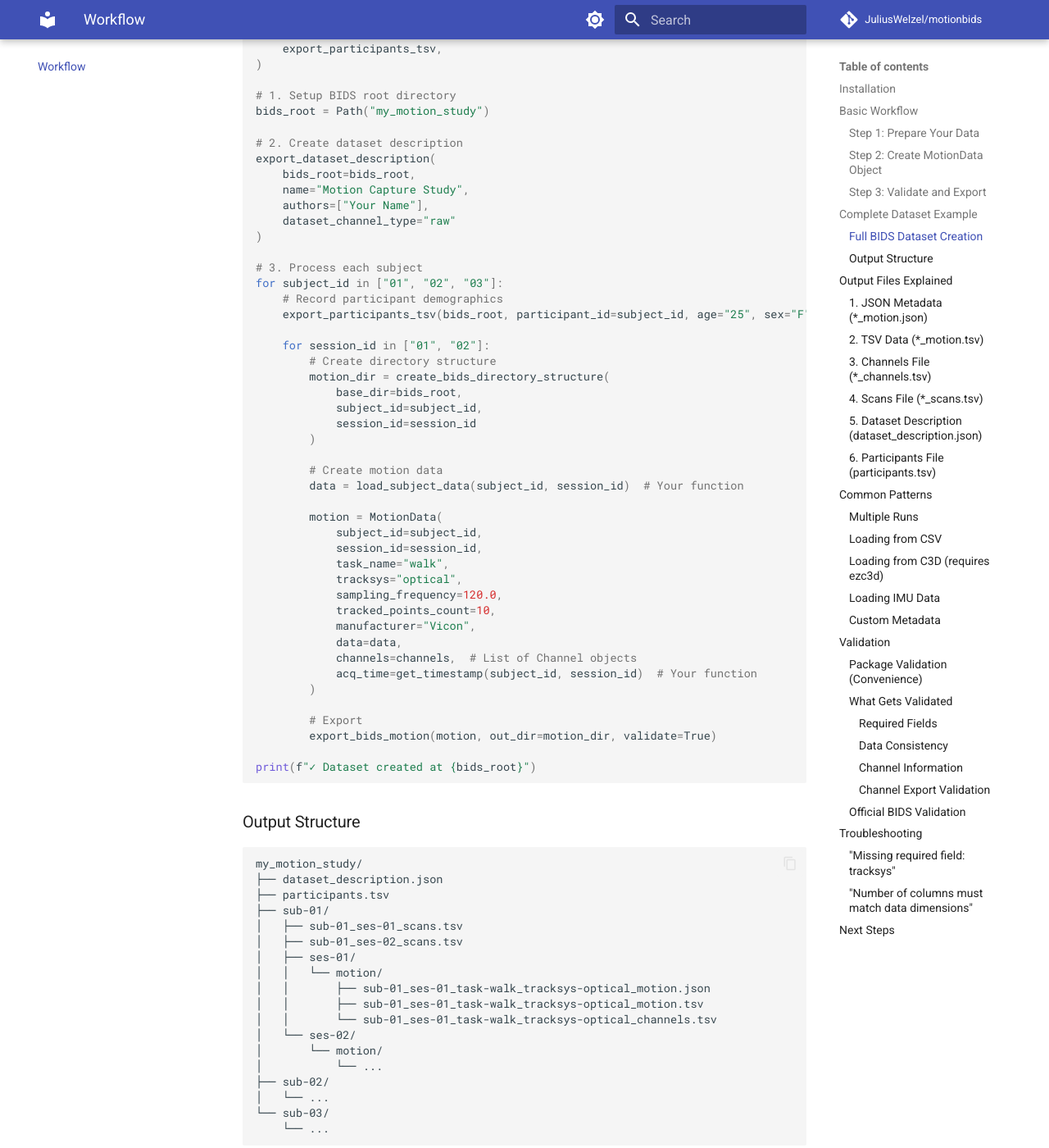
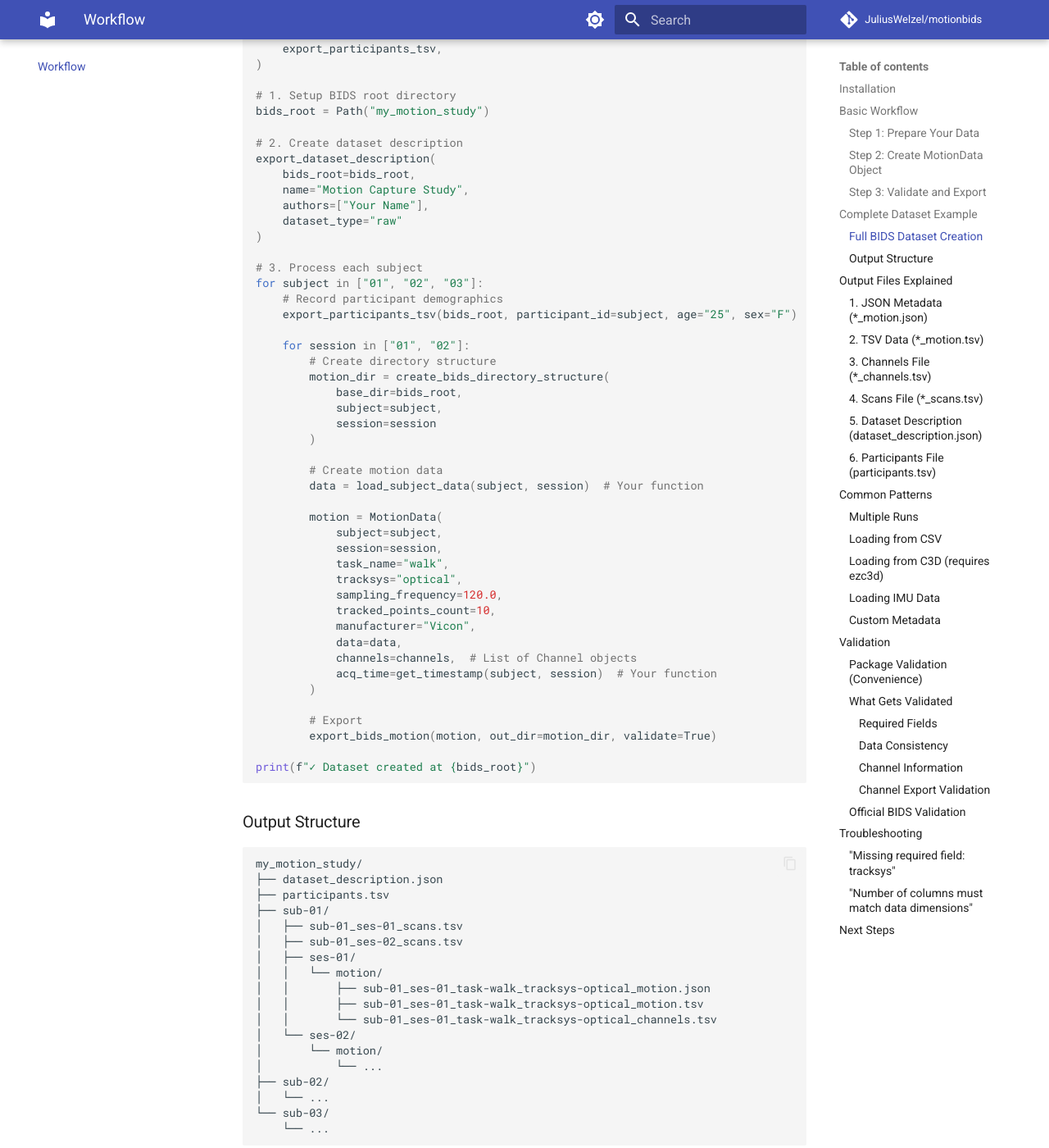
Before and after one commit to JuliusWelzel/motionbids, an MkDocs documentation site: the page built from docs/workflow.md, in a window 1280 px wide and 1400 px high, scrolled down 2413 px. Shown: the whole window at 82% size. Built offline with MkDocs 1.6.1 and Material for MkDocs 9.7.7, drawn with Linux system fonts in a browser that asks for light colours; comment, search, counter and statistics services are not loaded; some of the changed text lies outside the part shown.

````diff
--- a/docs/workflow.md
+++ b/docs/workflow.md
@@ -62,7 +62,7 @@ channels = [
 ```python
 motion = MotionData(
     # Required fields
-    subject_id="01",
+    subject="01",
     task_name="walk",
     tracksys="optical",  # optical, imu, video, etc.
     sampling_frequency=120.0,
@@ -74,7 +74,7 @@ motion = MotionData(
     recording_type="continuous",
 
     # Optional session/run info
-    session_id="01",
+    session="01",
     run=1,
     acquisition="indoor",
     acq_time="2025-11-05T14:30:00",
@@ -126,28 +126,28 @@ export_dataset_description(
     bids_root=bids_root,
     name="Motion Capture Study",
     authors=["Your Name"],
-    dataset_channel_type="raw"
+    dataset_type="raw"
 )
 
 # 3. Process each subject
-for subject_id in ["01", "02", "03"]:
+for subject in ["01", "02", "03"]:
     # Record participant demographics
-    export_participants_tsv(bids_root, participant_id=subject_id, age="25", sex="F")
+    export_participants_tsv(bids_root, participant_id=subject, age="25", sex="F")
 
-    for session_id in ["01", "02"]:
+    for session in ["01", "02"]:
         # Create directory structure
         motion_dir = create_bids_directory_structure(
             base_dir=bids_root,
-            subject_id=subject_id,
-            session_id=session_id
+            subject=subject,
+            session=session
         )
 
         # Create motion data
-        data = load_subject_data(subject_id, session_id)  # Your function
+        data = load_subject_data(subject, session)  # Your function
 
         motion = MotionData(
-            subject_id=subject_id,
-            session_id=session_id,
+            subject=subject,
+            session=session,
             task_name="walk",
             tracksys="optical",
             sampling_frequency=120.0,
@@ -155,7 +155,7 @@ for subject_id in ["01", "02", "03"]:
             manufacturer="Vicon",
             data=data,
             channels=channels,  # List of Channel objects
-            acq_time=get_timestamp(subject_id, session_id)  # Your function
+            acq_time=get_timestamp(subject, session)  # Your function
         )
 
         # Export
@@ -287,7 +287,7 @@ sub-02	30	M	L	patient
 ```python
 for run_num in [1, 2, 3]:
     motion = MotionData(
-        subject_id="01",
+        subject="01",
         task_name="walk",
         tracksys="optical",
         run=run_num,  # Increment run
@@ -322,7 +322,7 @@ channels = [
 ]
 
 motion = MotionData(
-    subject_id="01",
+    subject="01",
     task_name="walk",
     tracksys="optical",
     sampling_frequency=120.0,
@@ -360,7 +360,7 @@ channels = [
 ]
 
 motion = MotionData(
-    subject_id="01",
+    subject="01",
     task_name="walk",
     tracksys="optical",
     sampling_frequency=freq,
@@ -406,7 +406,7 @@ for sensor in sensors:
         ))
 
 motion = MotionData(
-    subject_id="01",
+    subject="01",
     task_name="walk",
     tracksys="imu",
     sampling_frequency=100.0,
@@ -420,7 +420,7 @@ motion = MotionData(
 ### Custom Metadata
 ```python
 motion = MotionData(
-    subject_id="01",
+    subject="01",
     task_name="walk",
     tracksys="optical",
     sampling_frequency=120.0,
@@ -455,7 +455,7 @@ except ValidationError as e:
 ### What Gets Validated
 
 #### Required Fields
-- ✅ Required fields present (`subject_id`, `task_name`, `tracksys`, etc.)
+- ✅ Required fields present (`subject`, `task_name`, `tracksys`, etc.)
 - ✅ Positive numeric values (`sampling_frequency > 0`)
 - ⚠️ Recommended fields present (warnings only)
 
@@ -491,11 +491,11 @@ except ValidationError as e:
 ### "Missing required field: tracksys"
 ```python
 # ✗ Missing tracksys
-motion = MotionData(subject_id="01", task_name="walk", ...)
+motion = MotionData(subject="01", task_name="walk", ...)
 
 # ✓ Include tracksys
 motion = MotionData(
-    subject_id="01",
+    subject="01",
     task_name="walk",
     tracksys="optical",  # Required!
     ...
````
Also changed, not shown: README.md (+6 -6 lines), docs/class-reference.md (+12 -12 lines), docs/index.md (+1 -1 lines), docs/motivation.md (+1 -1 lines), docs/schema-fields.md (+5 -5 lines), pyproject.toml (+5 -7 lines), 1 other file.
